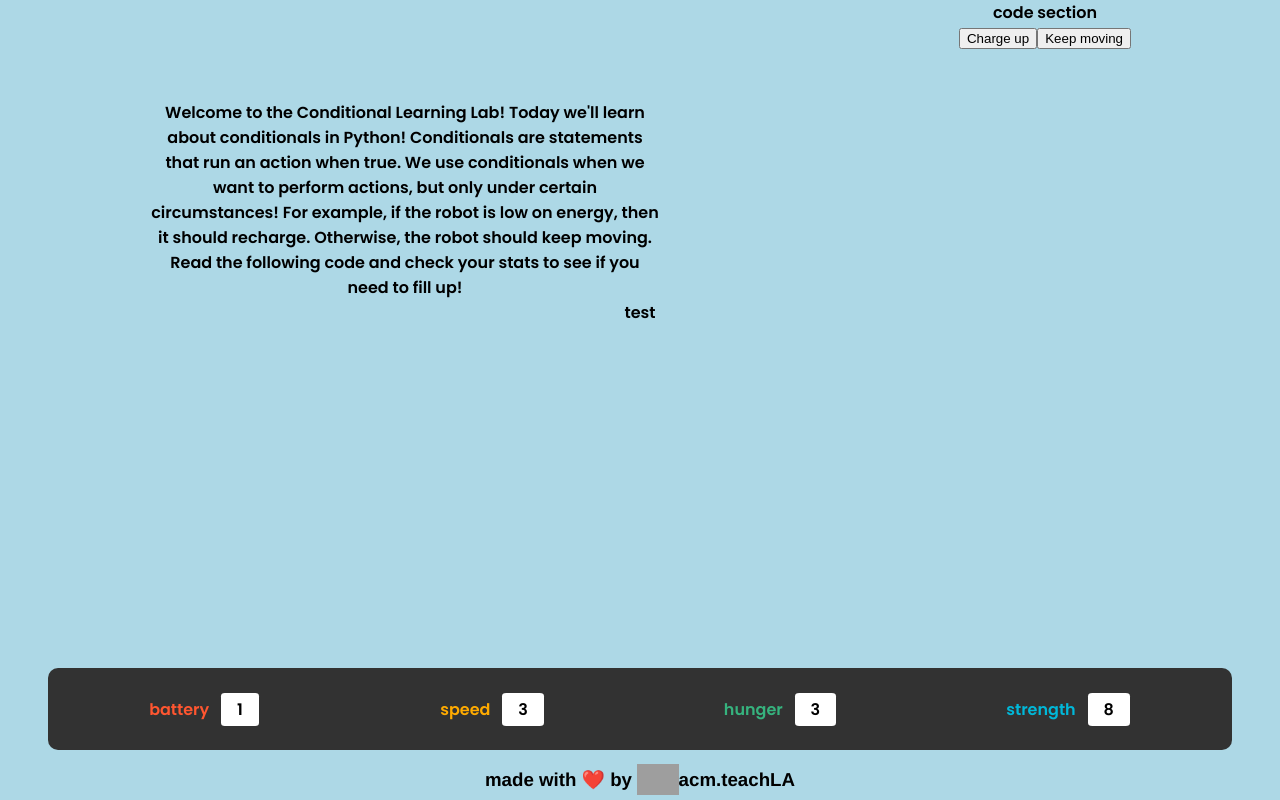
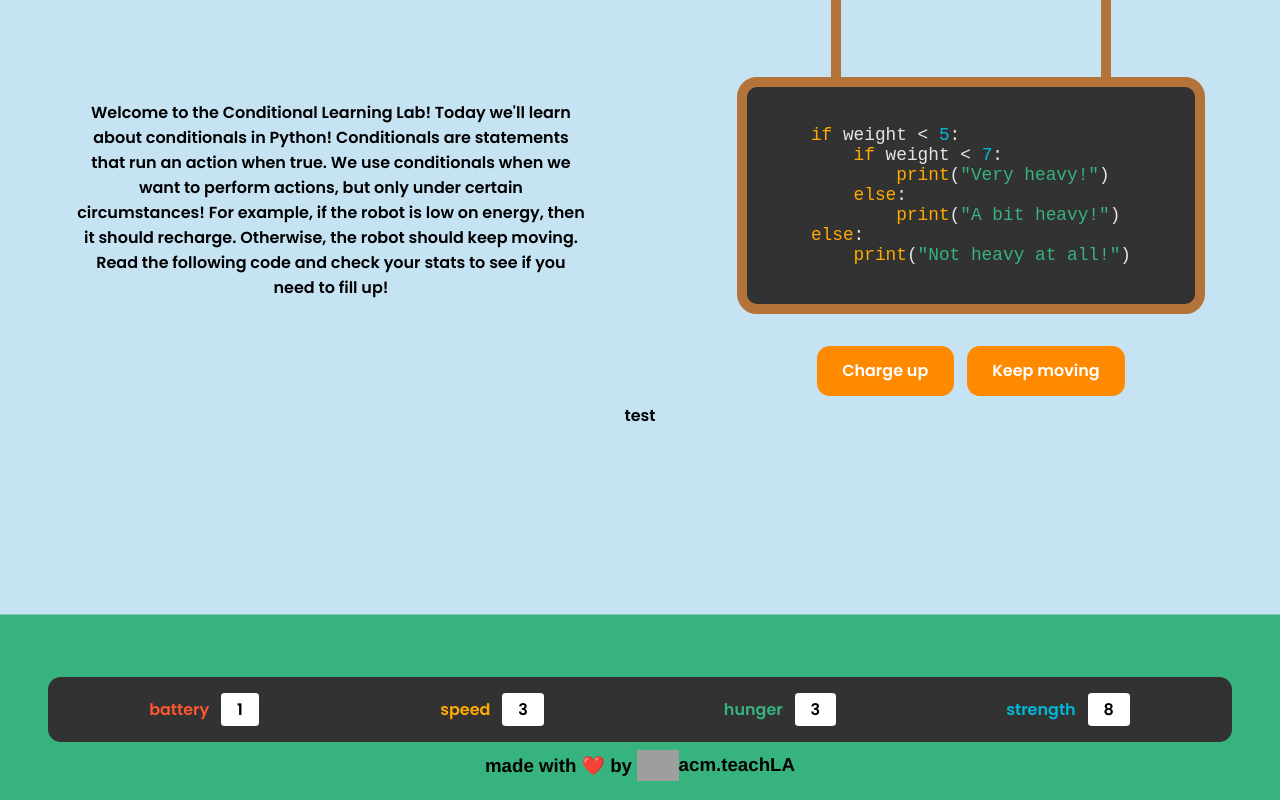
Before and after one commit to uclaacm/conditional-learning-lab, a React app: page / in a window 1280 px wide. Built offline with nearby package versions, Linux system fonts and the light colour scheme; grey boxes are pictures that could not be loaded; a web font is replaced by a local one.

Commit message:
Design (#60)
* commit message

* linting

* linting part 2

* lint fix

* fixing

* lint

Co-authored-by: Nathan Endow <35786272+nendow02@users.noreply.github.com>

```diff
--- a/package.json
+++ b/package.json
@@ -16,13 +16,15 @@
     "browserify": "^17.0.0",
     "react": "^17.0.2",
     "react-dom": "^17.0.2",
-    "react-router-dom": "^5.3.0"
+    "react-router-dom": "^5.3.0",
+    "react-syntax-highlighter": "^15.4.5"
   },
   "devDependencies": {
     "@babel/core": "^7.16.7",
     "@babel/preset-env": "^7.16.0",
     "@babel/preset-react": "^7.14.5",
     "@babel/preset-typescript": "^7.14.5",
+    "@types/react-syntax-highlighter": "^13.5.2",
     "@typescript-eslint/eslint-plugin": "^4.33.0",
     "@typescript-eslint/parser": "^4.32.0",
     "babel-loader": "^8.2.2",
--- a/src/components/shared/ChoiceButton.tsx
+++ b/src/components/shared/ChoiceButton.tsx
@@ -9,7 +9,7 @@ interface statsProps {
 export default function Stats(props:statsProps): JSX.Element {
   return (
     <Link to={props.toPage}>
-      <button onClick={props.onClick}>{props.text}</button>
+      <button className="choice-button" onClick={props.onClick}>{props.text}</button>
     </Link>
   );
 }
--- a/src/components/shared/UpperSection.tsx
+++ b/src/components/shared/UpperSection.tsx
@@ -1,6 +1,8 @@
 import '../../styles/upperSection.scss';
 import { useLocation } from 'react-router-dom';
+import SyntaxHighLighter from 'react-syntax-highlighter';
 import ChoiceButton from './ChoiceButton';
+
 
 interface upperSectionProps {
   onClick: (addBattery:number,addSpeed:number,addStrength:number,addHunger:number) => void;
@@ -18,6 +20,10 @@ export default function UpperSection(props:upperSectionProps): JSX.Element {
   // Automatically finds nextPage to be used for ChoiceButton
   const nextPage = pages.indexOf(currentPage) === pages.length-1 ? '' : pages[pages.indexOf(currentPage)+1];
 
+  //Lines of code (spaces indicate indentation, 4 spaces for each tab)
+
+  const codeContent = [ 'if weight < 5:', '    if weight < 7:', '        print("Very heavy!")', '    else:', '        print("A bit heavy!")', 'else:', '    print("Not heavy at all!")'];
+
   // Parameters for onClick are (addBattery, addSpeed, addStrength, addHunger)
   // Once clicked, certain stats are increased in value, depending on our specific needs for that page
   switch (currentPage) {
@@ -32,6 +38,7 @@ export default function UpperSection(props:upperSectionProps): JSX.Element {
           <ChoiceButton text="Keep moving" toPage={nextPage} onClick={() => props.onClick(0,0,0,4)}/>
         </div>
       );
+
       break;
     case '/EasyIf':
       description = "You want to be able reach the next stage in time, but you aren't sure if you will be fast enough. Read the following line of code \
@@ -91,8 +98,23 @@ export default function UpperSection(props:upperSectionProps): JSX.Element {
   return (
     <div id="upper-section">
       <div id="description">{description}</div>
-      <div>
-        <div>code section</div>
+      <div id="upper-right">
+        <div className="hook"></div>
+        <div id="code">
+          {codeContent.map((item) =>{
+            let indents = 0;
+            for (let i = 0; i < item.length; i++){
+              if(item[i] == ' ') indents+=1;
+              else break;
+            }
+            // console.log(marginIndex)
+            return <SyntaxHighLighter  key={item} language="python" style={{marginLeft: indents}} useInlineStyles={false}>
+              {item}
+            </SyntaxHighLighter>;
+          },
+          )}
+        </div>
+
         {buttons}
       </div>
     </div>
--- a/src/styles/app.scss
+++ b/src/styles/app.scss
@@ -2,5 +2,7 @@
 
 #app-wrapper {
   background-color: lightblue;
+  background-image: url('../assets/background.svg');
+  background-size: cover;
   height: 100vh;
 }
--- a/src/styles/choiceButton.scss
+++ b/src/styles/choiceButton.scss
@@ -1 +1,16 @@
 @import 'global';
+
+.choice-button {
+  background-color: $orange-main;
+  border: 0;
+  border-radius: 1vw;
+  color: white;
+  font-family: 'Poppins', 'Helvetica Neue', 'Helvetica', sans-serif;
+  font-size: medium;
+  margin: 0.5vw;
+  padding: 1vw 2vw;
+}
+
+.choice-button:hover {
+  cursor: pointer;
+}
--- a/src/styles/footer.scss
+++ b/src/styles/footer.scss
@@ -3,10 +3,10 @@
 #footer {
   align-items: center;
   background-color: transparent;
-  bottom: 0;
-  bottom: 5px;
+  // bottom: 0;
+  bottom: 1.5vw;
   display: flex;
-  font-family: 'Westwood Sans','Helvetica Neue', 'Helvetica', sans-serif;
+  font-family: 'Westwood Sans', 'Helvetica Neue', 'Helvetica', sans-serif;
   justify-content: center;
   position: fixed;
   width: 100%;
--- a/src/styles/global.scss
+++ b/src/styles/global.scss
@@ -13,3 +13,9 @@ body {
 }
 
 //Variables
+
+$red: #ff5630;
+$orange: #ffab00;
+$orange-main: #ff8a00;
+$green: #36b37e;
+$blue: #00b8d9;
--- a/src/styles/stats.scss
+++ b/src/styles/stats.scss
@@ -1,47 +1,38 @@
 @import 'global';
-
-
-
 
 #bar {
   align-items: center;
   background-color: #323232;
-  border-radius: 10px;
-  bottom: 50px;
+  border-radius: 1vw;
+  bottom: 4.5vw;
   display: grid;
   grid-template-columns: 1fr 1fr 1fr 1fr;
-  height: 50px;
   justify-items: center;
   left: 50%;
   padding: 1em;
   position: fixed;
-  transform: translate(-50%, 0); //this is to center, there's definitely a better way
+  transform: translate(-50%, 0);
   width: 90vw;
 }
-
-$stats-red: #ff5630;
-$stats-orange: #ffab00;
-$stats-green: #36b37e;
-$stats-blue: #00b8d9;
 
 .stats-display {
   margin: 0;
 }
 
 .stats-display:nth-child(1) {
-  color: $stats-red;
+  color: $red;
 }
 
 .stats-display:nth-child(2) {
-  color: $stats-orange;
+  color: $orange;
 }
 
 .stats-display:nth-child(3) {
-  color: $stats-green;
+  color: $green;
 }
 
 .stats-display:nth-child(4) {
-  color: $stats-blue;
+  color: $blue;
 }
 
 .stats-value {
--- a/src/styles/upperSection.scss
+++ b/src/styles/upperSection.scss
@@ -9,3 +9,43 @@
   padding-top: 100px;
   width: 40vw;
 }
+
+.hljs {
+  color: #e5e5e5;
+  font-size: calc(1vw + 5px);
+  margin: 0;
+  text-align: left;
+}
+
+#code {
+  background-color: #323232;
+  border: solid 10px #b47338;
+  border-radius: 20px;
+  box-sizing: border-box;
+  margin-bottom: 2vw;
+  padding: 3vw 5vw;
+}
+
+.hljs-string {
+  color: $green;
+}
+
+.hljs-number {
+  color: $blue;
+}
+
+.hljs-keyword {
+  color: $orange;
+}
+
+/* stylelint-disable-next-line selector-class-pattern */
+.hljs-built_in {
+  color: $orange;
+}
+
+.hook {
+  border-left: solid 10px #b47338;
+  border-right: solid 10px #b47338;
+  height: 6vw;
+  margin: 0 20%;
+}
```
Also changed, not shown: src/assets/background.svg (added), 1 other file (tests, documents, lock files or other folders).
